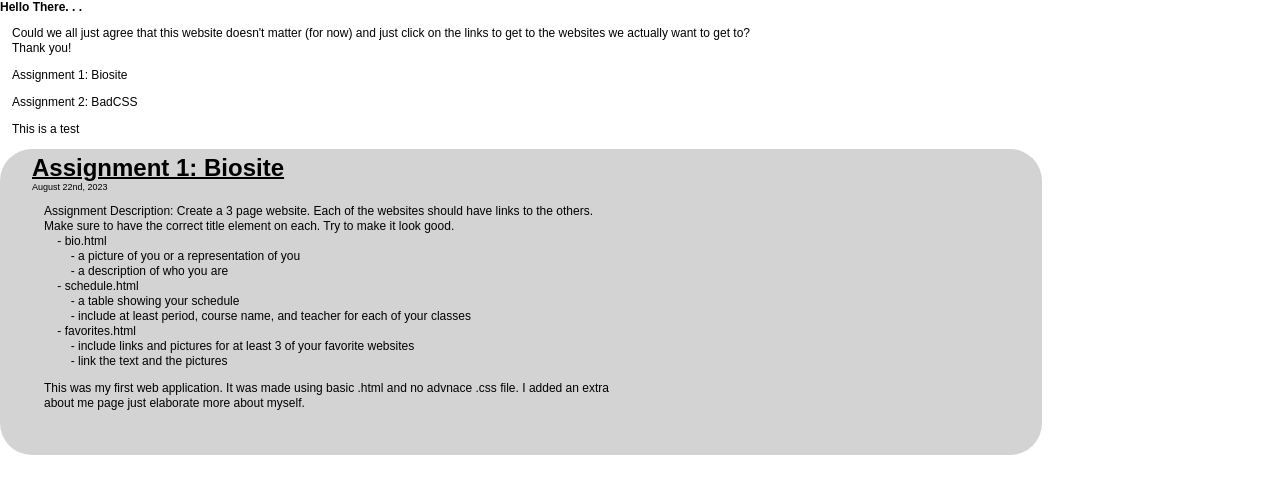
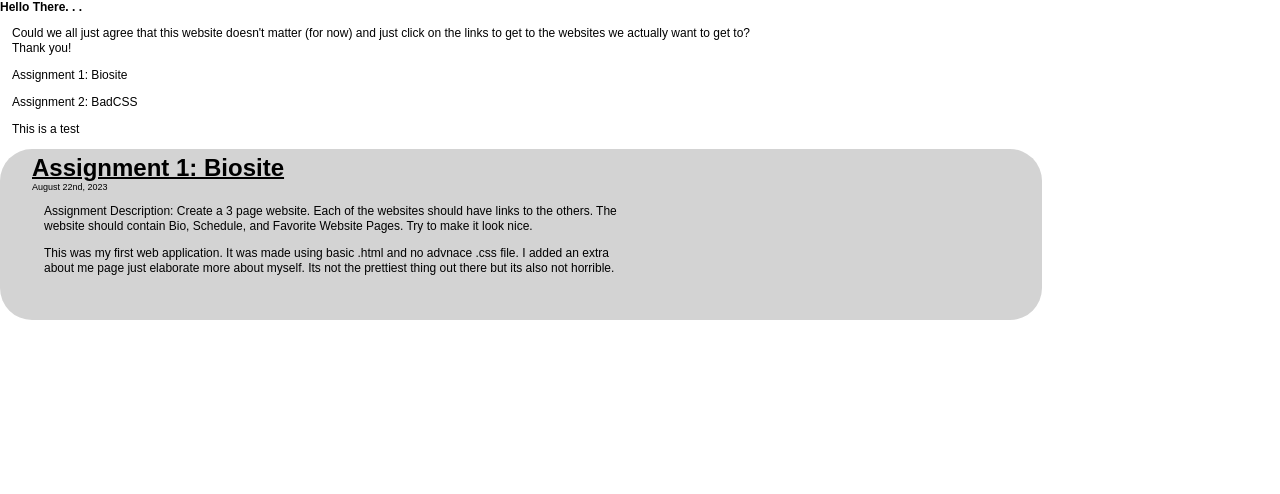
Before and after one commit to Daniel-Nkunga/Intro-to-Web-Apps-Class, a Flask app: page / in a window 1280 px wide. Shown: the top 494 px of the page. Run offline with Flask 3, Linux system fonts and the light colour scheme.

Commit message:
Updated Style Sheet for Python Anywhere

```diff
--- a/static/HelloThere.html
+++ b/static/HelloThere.html
@@ -1,5 +1,5 @@
 <head>
-    <link rel="StyleSheet" href="HomeStyle.css">
+    <link rel="StyleSheet" href="/static/HomeStyle.css">
 </head>
 <html>
     <body>
@@ -11,19 +11,9 @@
         <a href = "\homepage"><div class = "web-display">
             <h2>Assignment 1: Biosite</h2>
             <h3>August 22nd, 2023</h3>
-            <p>Assignment Description: Create a 3 page website.  Each of the websites should have links to the others.  Make sure to have the correct title element on each. Try to make it look good.<br>
-                &nbsp;&nbsp;&nbsp;&nbsp;- bio.html<br>
-                &nbsp;&nbsp;&nbsp;&nbsp;&nbsp;&nbsp;&nbsp;&nbsp;- a picture of you or a representation of you<br>
-                &nbsp;&nbsp;&nbsp;&nbsp;&nbsp;&nbsp;&nbsp;&nbsp;- a description of who you are<br>
-                &nbsp;&nbsp;&nbsp;&nbsp;- schedule.html<br>
-                &nbsp;&nbsp;&nbsp;&nbsp;&nbsp;&nbsp;&nbsp;&nbsp;- a table showing your schedule<br>
-                &nbsp;&nbsp;&nbsp;&nbsp;&nbsp;&nbsp;&nbsp;&nbsp;- include at least period, course name, and teacher for each of your classes<br>
-                &nbsp;&nbsp;&nbsp;&nbsp;- favorites.html<br>
-                &nbsp;&nbsp;&nbsp;&nbsp;&nbsp;&nbsp;&nbsp;&nbsp;- include links and pictures for at least 3 of your favorite websites<br>
-                &nbsp;&nbsp;&nbsp;&nbsp;&nbsp;&nbsp;&nbsp;&nbsp;- link the text and the pictures
+            <p>Assignment Description: Create a 3 page website.  Each of the websites should have links to the others.  The website should contain Bio, Schedule, and Favorite Website Pages. Try to make it look nice. <br>
             </p>
-            <p>
-                This was my first web application. It was made using basic .html and no advnace .css file. I added an extra about me page just elaborate more about myself.
+            <p>This was my first web application. It was made using basic .html and no advnace .css file. I added an extra about me page just elaborate more about myself. Its not the prettiest thing out there but its also not horrible.
             </p>
         </div></a>
     </body>
--- a/static/HomeStyle.css
+++ b/static/HomeStyle.css
@@ -26,3 +26,7 @@ p{
     margin: 1em;
     line-height: 1.25em;
 }
+img{
+    float: right;
+    width: 25%
+}
```
